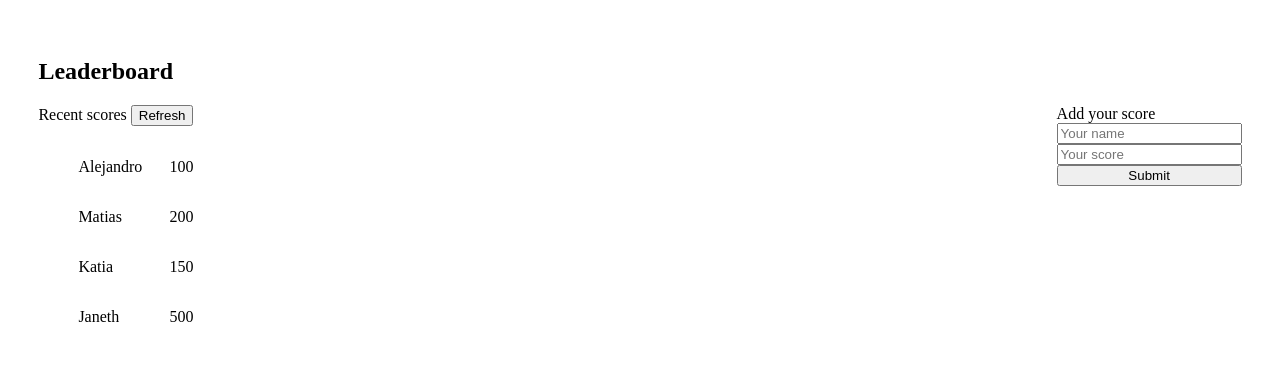
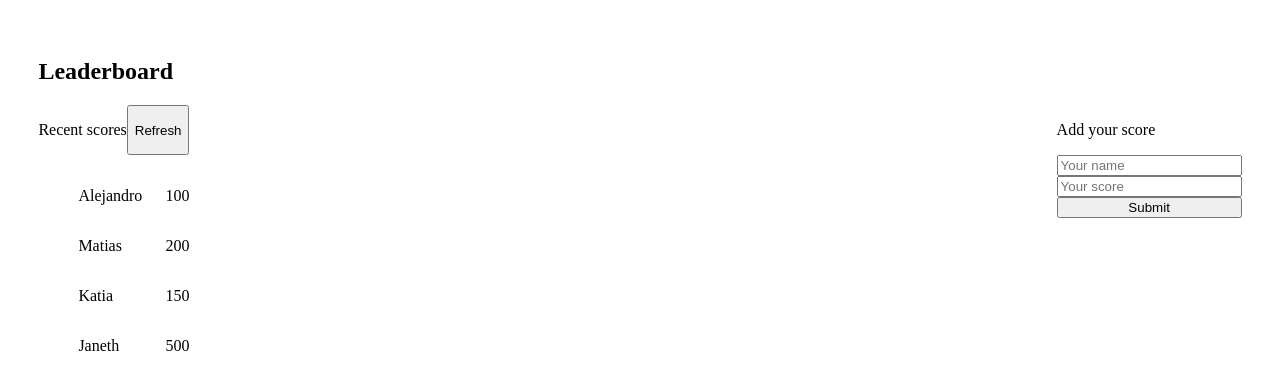
Before and after one commit to AlexRS90/liderboard, a website built with webpack: page src/index.html in a window 1280 px wide. Built offline with nearby package versions, Linux system fonts and the light colour scheme.

Commit message:
Fix linters

```diff
--- a/src/index.html
+++ b/src/index.html
@@ -11,16 +11,16 @@
             <h1>Leaderboard</h1>
             <div class="boards d-flex">
                 <div class="d-flex direction">
-                    <form action="#" id="recent-scores">
-                        <label for="recent-scores">Recent scores</label>
-                        <button>Refresh</button>
-                    </form>
+                    <div class="recent-scores d-flex boards">
+                        <p>Recent scores</p>
+                        <button type="button">Refresh</button>
+                    </div>
                     <ul class="best-scores"></ul>
                 </div>
                 <div class="">
-                    <form action="#" id="add-score" class="d-flex direction">
-                        <label for="add-score">Add your score</label>
-                        <input type="text" placeholder="Your name">
+                    <form action="#" class="d-flex direction">
+                        <p>Add your score</p>
+                        <input id="add-score" type="text" placeholder="Your name">
                         <input type="text" placeholder="Your score">
                         <button type="submit">Submit</button>
                     </form>
--- a/src/list.js
+++ b/src/list.js
@@ -17,7 +17,6 @@ const bestScores = [
   },
 ];
 
-
 export default function fillList() {
   let newWinner = '';
   bestScores.forEach((winner) => {
--- a/webpack.config.js
+++ b/webpack.config.js
@@ -9,7 +9,7 @@ module.exports = {
   },
   plugins: [
     new HtmlWebpackPlugin({
-      template: './src/index.html'
+      template: './src/index.html',
     }),
   ],
   output: {
```
Also changed, not shown: dist/index.html, dist/main.js.
